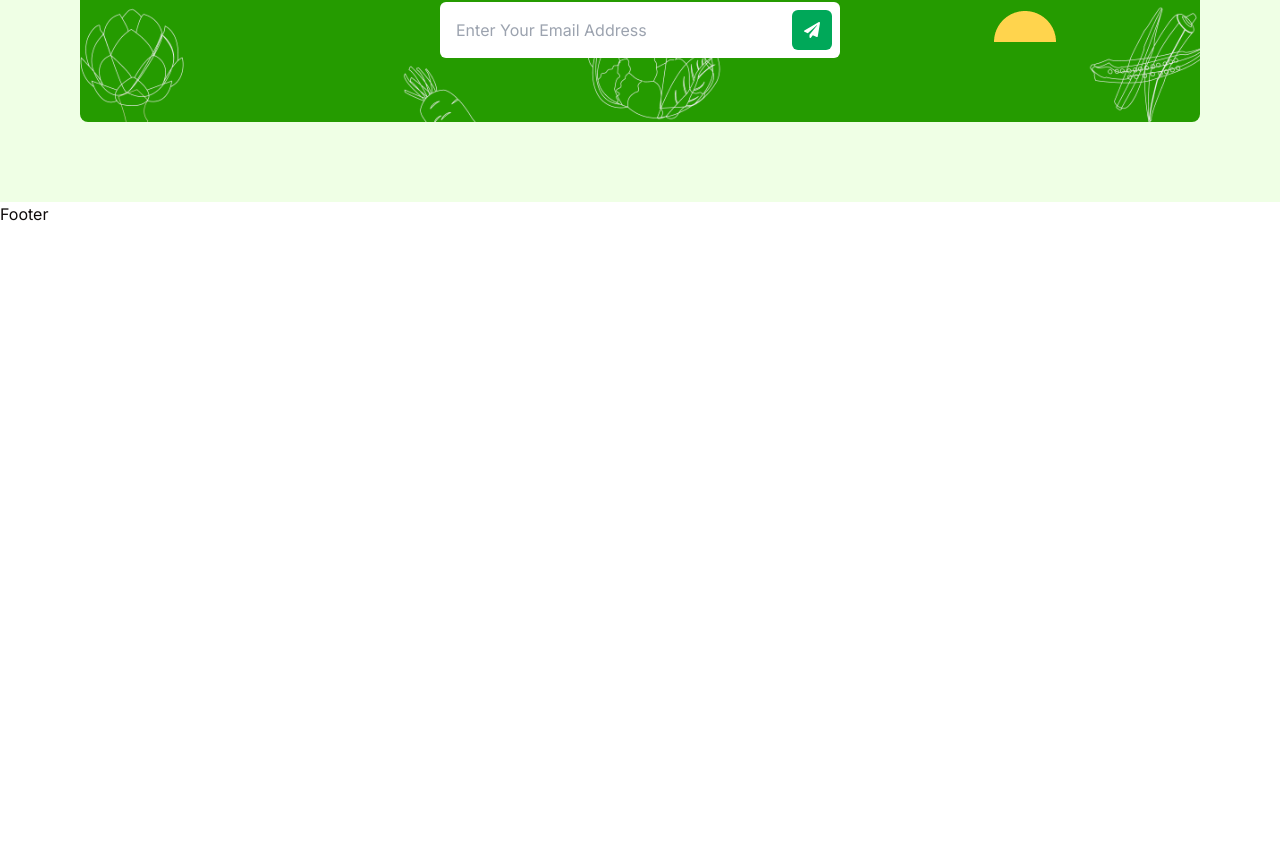
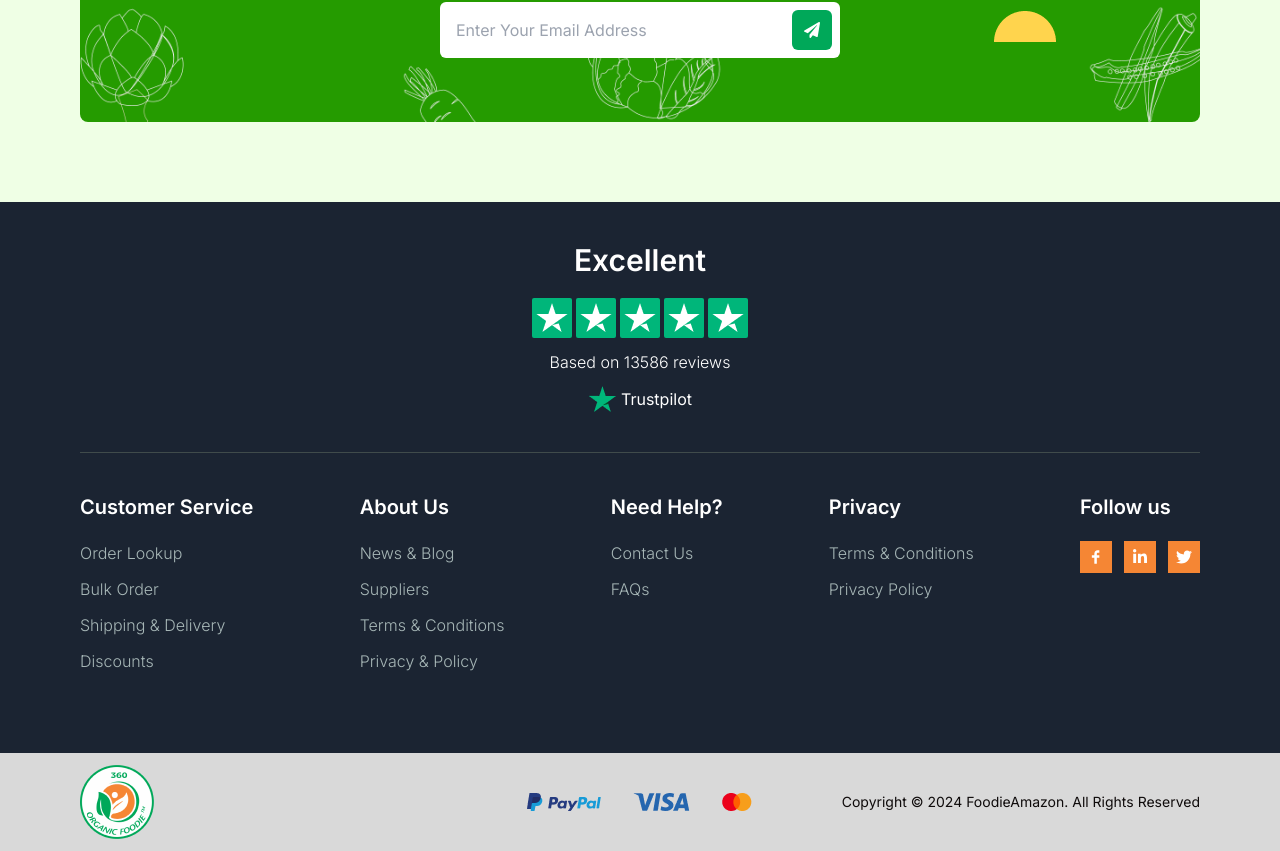
Before and after one commit to blossomobasi/organic_foodie_ecommerce, a React (Vite) app: page / in a window 1280 px wide. Shown: the part 5537-6388 px from the top of the page. Before the commit the page ends 5763 px from the top, so only its background shows below. Built offline with nearby package versions, Linux system fonts and the light colour scheme; a web font is replaced by a local one.

Commit message:
Implement footer component

```diff
--- a/src/components/Footer.tsx
+++ b/src/components/Footer.tsx
@@ -1,5 +1,156 @@
+import Logo from "./Logo";
+import { Link } from "react-router-dom";
+import { TiSocialFacebook } from "react-icons/ti";
+import { FaLinkedinIn, FaTwitter } from "react-icons/fa";
+
+import WhiteStar from "../assets/images/white_star.png";
+import GreenStar from "../assets/images/green_star.png";
+import Starcut from "../assets/images/star_cut.png";
+import Paypal from "../assets/images/paypal.png";
+import Visa from "../assets/images/visa.png";
+import MastersCard from "../assets/images/masters_card.png";
+
 const Footer = () => {
-    return <div>Footer</div>;
+    const REVIEWS = 13586;
+    const YEAR = new Date().getFullYear();
+
+    const customerService = [
+        { name: "Order Lookup", href: "/" },
+        { name: "Bulk Order", href: "/" },
+        { name: "Shipping & Delivery", href: "/" },
+        { name: "Discounts", href: "/" },
+    ];
+
+    const aboutUs = [
+        { name: "News & Blog", href: "/" },
+        { name: "Suppliers", href: "/" },
+        { name: "Terms & Conditions", href: "/" },
+        { name: "Privacy & Policy", href: "/" },
+    ];
+
+    const help = [
+        { name: "Contact Us", href: "/" },
+        { name: "FAQs", href: "/faq" },
+    ];
+    const privacy = [
+        { name: "Terms & Conditions", href: "/" },
+        { name: "Privacy Policy", href: "/" },
+    ];
+
+    return (
+        <section>
+            <div className="bg-darkBlue px-20 py-10 text-white">
+                <div className="flex flex-col items-center text-center pb-10">
+                    <h3 className="text-3xl font-semibold pb-5">Excellent</h3>
+
+                    <div className="flex space-x-1">
+                        {Array.from({ length: 5 }).map((_, index) => (
+                            <div
+                                key={index}
+                                className="bg-primaryGreen-300 w-10 h-10 flex items-center justify-center rounded-sm"
+                            >
+                                <img src={WhiteStar} alt="White Star" />
+                            </div>
+                        ))}
+                    </div>
+
+                    <p className="py-3 font-light">Based on {REVIEWS} reviews</p>
+
+                    <span className="flex items-center space-x-1">
+                        <span className="relative">
+                            <img src={GreenStar} alt="Green Star" />
+                            <img
+                                src={Starcut}
+                                alt="Star Cut"
+                                className="absolute bottom-1.5 right-2"
+                            />
+                        </span>
+                        <h4>Trustpilot</h4>
+                    </span>
+                </div>
+
+                <hr className="border-[#404B4B] border-1 " />
+
+                {/* Footer */}
+                <footer className="flex justify-between py-10">
+                    <div>
+                        <h4 className="text-xl font-semibold mb-5">Customer Service</h4>
+                        <ul className="text-[#A6B6B6] font-light flex flex-col space-y-3">
+                            {customerService.map((item, index) => (
+                                <li key={index} className="hover:underline w-fit">
+                                    <Link to={item.href}>{item.name}</Link>
+                                </li>
+                            ))}
+                        </ul>
+                    </div>
+
+                    <div>
+                        <h4 className="text-xl font-semibold mb-5">About Us</h4>
+                        <ul className="text-[#A6B6B6] font-light flex flex-col space-y-3">
+                            {aboutUs.map((item, index) => (
+                                <li key={index} className="hover:underline w-fit">
+                                    <Link to={item.href}>{item.name}</Link>
+                                </li>
+                            ))}
+                        </ul>
+                    </div>
+
+                    <div>
+                        <h4 className="text-xl font-semibold mb-5">Need Help?</h4>
+                        <ul className="text-[#A6B6B6] font-light flex flex-col space-y-3">
+                            {help.map((item, index) => (
+                                <li key={index} className="hover:underline w-fit">
+                                    <Link to={item.href}>{item.name}</Link>
+                                </li>
+                            ))}
+                        </ul>
+                    </div>
+
+                    <div>
+                        <h4 className="text-xl font-semibold mb-5">Privacy</h4>
+                        <ul className="text-[#A6B6B6] font-light flex flex-col space-y-3">
+                            {privacy.map((item, index) => (
+                                <li key={index} className="hover:underline w-fit">
+                                    <Link to={item.href}>{item.name}</Link>
+                                </li>
+                            ))}
+                        </ul>
+                    </div>
+
+                    <div>
+                        <h4 className="text-xl font-semibold mb-5">Follow us</h4>
+                        <ul className="flex space-x-3">
+                            <li className="bg-secondaryOrange-400 w-8 h-8 grid place-content-center">
+                                <TiSocialFacebook size={20} />
+                            </li>
+                            <li className="bg-secondaryOrange-400 w-8 h-8 grid place-content-center">
+                                <FaLinkedinIn />
+                            </li>
+                            <li className="bg-secondaryOrange-400 w-8 h-8 grid place-content-center">
+                                <FaTwitter />
+                            </li>
+                        </ul>
+                    </div>
+                </footer>
+            </div>
+
+            {/* Copyright */}
+            <div className="bg-grey-300 text-grey-900 flex justify-between items-center px-20 py-3">
+                <div className="w-full">
+                    <Logo />
+                </div>
+                <div className="flex items-center space-x-8 w-full justify-center">
+                    <img src={Paypal} alt="Paypal" />
+                    <img src={Visa} alt="Visa" />
+                    <img src={MastersCard} alt="Masters card" />
+                </div>
+
+                <p className="text-sm w-full text-end">
+                    Copyright &copy; {YEAR} FoodieAmazon. All Rights Reserved
+                </p>
+            </div>
+        </section>
+    );
 };
 
 export default Footer;
```
